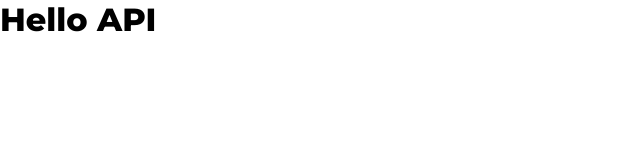
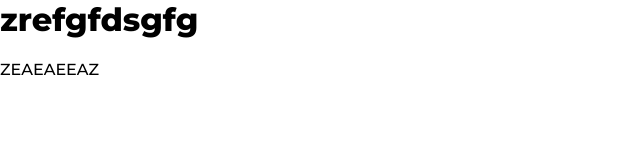
Before and after one commit to manudurgoni/2021-workshop, a plain HTML site: page api/index.html in a window 1280 px wide. Shown: the whole page, without its empty margins (0-640 px from the left). Drawn offline with Linux system fonts and the light colour scheme.

Commit message:
api append data to dom

```diff
--- a/api/app.js
+++ b/api/app.js
@@ -1,15 +1,29 @@
 const timeout = (t, val) => {
-  return new Promise(function(resolve) {
-      setTimeout(function() {
-          resolve(val);
-      }, t);
+  return new Promise(function (resolve) {
+    setTimeout(function () {
+      resolve(val);
+    }, t);
   });
+};
+
+const getRecommandations = async () => {
+  const response = await fetch('fakeData.json')
+  const json = await response.json()
+
+  // Afficher le contenu de la propriete 1 dans un H1
+  // Afficher le contenu de la propriete 2 dans un p
+
+  writeText(json)
+  console.log(json)
+};
+
+const writeText = (json) => {
+  const title = document.querySelector('.title')
+  const text = document.querySelector('.text')
+
+  title.innerHTML = json.id
+  text.innerHTML = json.artist
 }
 
 
-const getRecommandations = async () => {
-  await timeout(1000)
-  console.log('j’attendu 1s')
-}
-
-getRecommandations()
+getRecommandations();
--- /dev/null
+++ b/api/fakeData.json
@@ -0,0 +1,4 @@
+{
+  "id": "zrefgfdsgfg",
+  "artist": "ZEAEAEEAZ"
+}
--- a/api/index.html
+++ b/api/index.html
@@ -12,7 +12,8 @@
   <link rel="stylesheet" href="./style.css">
 </head>
 <body>
-  <h1>Hello API</h1>
+  <h1 class="title">Hello API</h1>
+  <p class="text"></p>
 </body>
 <script src="app.js"></script>
 </html>
```
